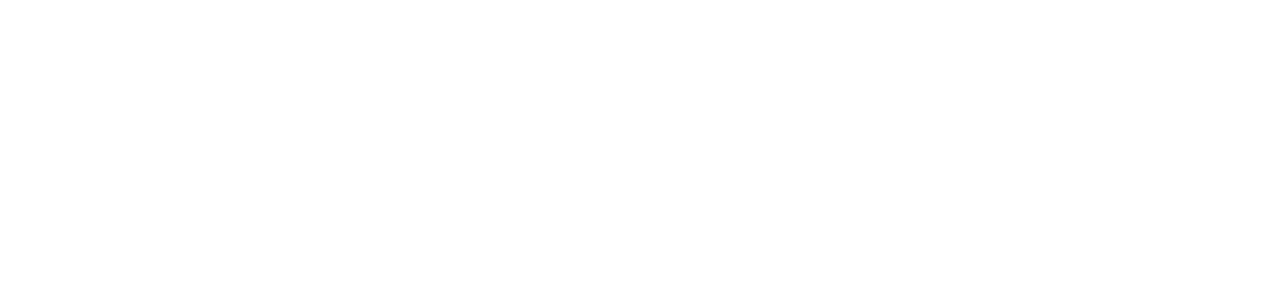
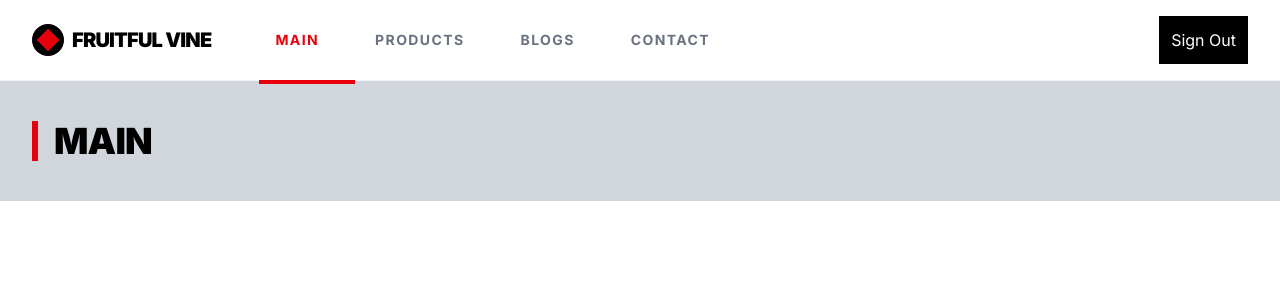
Before and after one commit to Initech-step/FruitfulVine, a Nuxt app: page /admin in a window 1280 px wide. Before the commit this address had no page. Shown: the top 300 px of the page. Built offline with nearby package versions, Linux system fonts and the light colour scheme.

Commit message:
setup pages and routes

```diff
--- /dev/null
+++ b/app/components/DashboardHeader.vue
@@ -0,0 +1,155 @@
+<template>
+  <div class="min-h-full bg-white">
+    <Disclosure as="nav" class="bg-white border-b border-gray-100 sticky top-0 z-50" v-slot="{ open }">
+      <div class="mx-auto max-w-7xl px-4 sm:px-6 lg:px-8">
+        <div class="flex h-20 items-center justify-between">
+
+          <div class="flex items-center gap-12">
+            <div class="shrink-0">
+              <div class="flex items-center gap-2">
+                <div class="w-8 h-8 bg-black rounded-lg flex items-center justify-center">
+                  <div class="w-4 h-4 bg-red-600 rotate-45"></div>
+                </div>
+                <span class="text-black font-black uppercase tracking-tighter text-xl">FruitFul Vine</span>
+              </div>
+            </div>
+
+            <div class="hidden md:block">
+              <div class="flex items-baseline space-x-1">
+                <Menu as="div" v-for="item in navigation" :key="item.name" class="relative inline-block text-left">
+                  <MenuButton
+                    @click="setActive(item)"
+                    :class="[
+                      item.current
+                        ? 'text-red-600'
+                        : 'text-gray-500 hover:text-black',
+                      'group inline-flex items-center rounded-md px-4 py-2 text-sm font-bold uppercase tracking-widest transition-all'
+                    ]"
+                  >
+                    <span>{{ item.name }}</span>
+                    <span class="icon-[tabler--chevron-down] ml-1 size-4 transition-transform group-data-[open]:rotate-180"></span>
+                    <div v-if="item.current" class="absolute bottom-[-26px] left-0 w-full h-1 bg-red-600"></div>
+                  </MenuButton>
+
+                  <transition enter-active-class="transition ease-out duration-100" enter-from-class="transform opacity-0 scale-95" enter-to-class="transform scale-100" leave-active-class="transition ease-in duration-75" leave-from-class="transform scale-100" leave-to-class="transform opacity-0 scale-95">
+                    <MenuItems class="absolute left-0 z-10 mt-6 w-56 origin-top-left rounded-xl bg-white p-2 shadow-2xl border border-gray-100 focus:outline-none">
+                      <MenuItem v-for="sub in item.dropdown" :key="sub.name" v-slot="{ active }">
+                        <a :href="sub.href" :class="[active ? 'bg-gray-50 text-red-600' : 'text-black', 'flex items-center gap-3 px-4 py-3 text-sm font-bold rounded-lg transition-colors']">
+                          <span :class="['size-1.5 rounded-full bg-red-600 opacity-0', active ? 'opacity-100' : '']"></span>
+                          {{ sub.name }}
+                        </a>
+                      </MenuItem>
+                    </MenuItems>
+                  </transition>
+                </Menu>
+              </div>
+            </div>
+          </div>
+
+          <div class="hidden md:block">
+            <div class="ml-4 flex items-center gap-4 md:ml-6">
+              <Menu as="div" class="relative ml-3">
+                <button class="btn-lg bg-black text-white p-3 round-5">Sign Out</button>
+              </Menu>
+            </div>
+          </div>
+
+          <div class="-mr-2 flex md:hidden">
+            <DisclosureButton class="inline-flex items-center justify-center rounded-md p-2 text-black hover:bg-gray-100 focus:outline-none">
+              <Bars3Icon v-if="!open" class="block size-6" />
+              <XMarkIcon v-else class="block size-6" />
+            </DisclosureButton>
+          </div>
+        </div>
+      </div>
+
+      <DisclosurePanel class="md:hidden bg-white border-t border-gray-100">
+        <div class="space-y-1 px-4 pt-4 pb-6">
+          <div v-for="item in navigation" :key="item.name" class="py-2">
+            <div @click="setActive(item)" :class="[item.current ? 'text-red-600' : 'text-black', 'text-lg font-black uppercase tracking-widest mb-2 px-2']">
+              {{ item.name }}
+            </div>
+            <div class="pl-4 space-y-2 border-l-2 border-gray-100 ml-2">
+              <a v-for="sub in item.dropdown" :key="sub.name" :href="sub.href" class="block py-1 text-sm text-gray-500 hover:text-red-600 font-bold">
+                {{ sub.name }}
+              </a>
+            </div>
+          </div>
+        </div>
+      </DisclosurePanel>
+    </Disclosure>
+
+    <header class="bg-gray-300 py-10">
+      <div class="mx-auto max-w-7xl px-4 sm:px-6 lg:px-8 flex items-center gap-4">
+        <div class="h-10 w-1.5 bg-red-600"></div>
+        <h1 class="text-4xl font-black tracking-tighter text-black uppercase">
+          {{ activePageName }}
+        </h1>
+      </div>
+    </header>
+  </div>
+</template>
+
+<script setup lang="ts">
+import { ref, computed } from 'vue'
+import { Disclosure, DisclosureButton, DisclosurePanel, Menu, MenuButton, MenuItem, MenuItems } from '@headlessui/vue'
+import { Bars3Icon, BellIcon, XMarkIcon } from '@heroicons/vue/24/outline'
+
+const user = {
+  imageUrl: 'https://images.unsplash.com/photo-1472099645785-5658abf4ff4e?auto=format&fit=facearea&facepad=2&w=256&h=256&q=80',
+}
+
+const navigation = ref([
+  {
+    name: 'Main',
+    href: '#',
+    current: true,
+    dropdown: [
+      { name: 'Create Product', href: '#' },
+      { name: 'Create Blog', href: '#' },
+      { name: 'View Contact Request', href: '#' }
+    ]
+  },
+  {
+    name: 'Products',
+    href: '#',
+    current: false,
+    dropdown: [
+      { name: 'Create Products', href: '#' },
+      { name: 'Manage Products', href: '#' }
+    ]
+  },
+  {
+    name: 'Blogs',
+    href: '#',
+    current: false,
+    dropdown: [
+      { name: 'Create Blogs', href: '#' },
+      { name: 'Manage Blogs', href: '#' }
+    ]
+  },
+  {
+    name: 'Contact',
+    href: '#',
+    current: false,
+    dropdown: [
+      { name: 'View Contact Request', href: '#' },
+      { name: 'View Form', href: '#' }
+    ]
+  }
+])
+
+const userNavigation = [
+  { name: 'Sign out', href: '#' },
+]
+
+const setActive = (selectedItem: any) => {
+  navigation.value.forEach(item => {
+    item.current = item.name === selectedItem.name
+  })
+}
+
+const activePageName = computed(() => {
+  return navigation.value.find(item => item.current)?.name || 'Dashboard'
+})
+</script>
--- /dev/null
+++ b/app/pages/admin/blog/[id].vue
@@ -0,0 +1,5 @@
+<template>
+</template>
+
+<script setup lang="ts">
+</script>
--- /dev/null
+++ b/app/pages/admin/blog/index.vue
@@ -0,0 +1,5 @@
+<template>
+</template>
+
+<script setup lang="ts">
+</script>
--- /dev/null
+++ b/app/pages/admin/blog/manageblog.vue
@@ -0,0 +1,5 @@
+<template>
+</template>
+
+<script setup lang="ts">
+</script>
--- /dev/null
+++ b/app/pages/admin/contact/index.vue
@@ -0,0 +1,5 @@
+<template>
+</template>
+
+<script setup lang="ts">
+</script>
--- /dev/null
+++ b/app/pages/admin/index.vue
@@ -0,0 +1,6 @@
+<template>
+<DashboardHeader />
+</template>
+
+<script setup lang="ts">
+</script>
--- /dev/null
+++ b/app/pages/admin/product/[id].vue
@@ -0,0 +1,5 @@
+<template>
+</template>
+
+<script setup lang="ts">
+</script>
--- /dev/null
+++ b/app/pages/admin/product/index.vue
@@ -0,0 +1,5 @@
+<template>
+</template>
+
+<script setup lang="ts">
+</script>
--- /dev/null
+++ b/app/pages/admin/product/manageproduct.vue
@@ -0,0 +1,5 @@
+<template>
+</template>
+
+<script setup lang="ts">
+</script>
--- a/package.json
+++ b/package.json
@@ -10,6 +10,7 @@
     "postinstall": "nuxt prepare"
   },
   "dependencies": {
+    "@headlessui/vue": "^1.7.23",
     "@heroicons/vue": "^2.2.0",
     "@iconify/tailwind": "^1.2.0",
     "@tailwindcss/vite": "^4.1.18",
```
Also changed, not shown: 1 other file (tests, documents, lock files or other folders).
